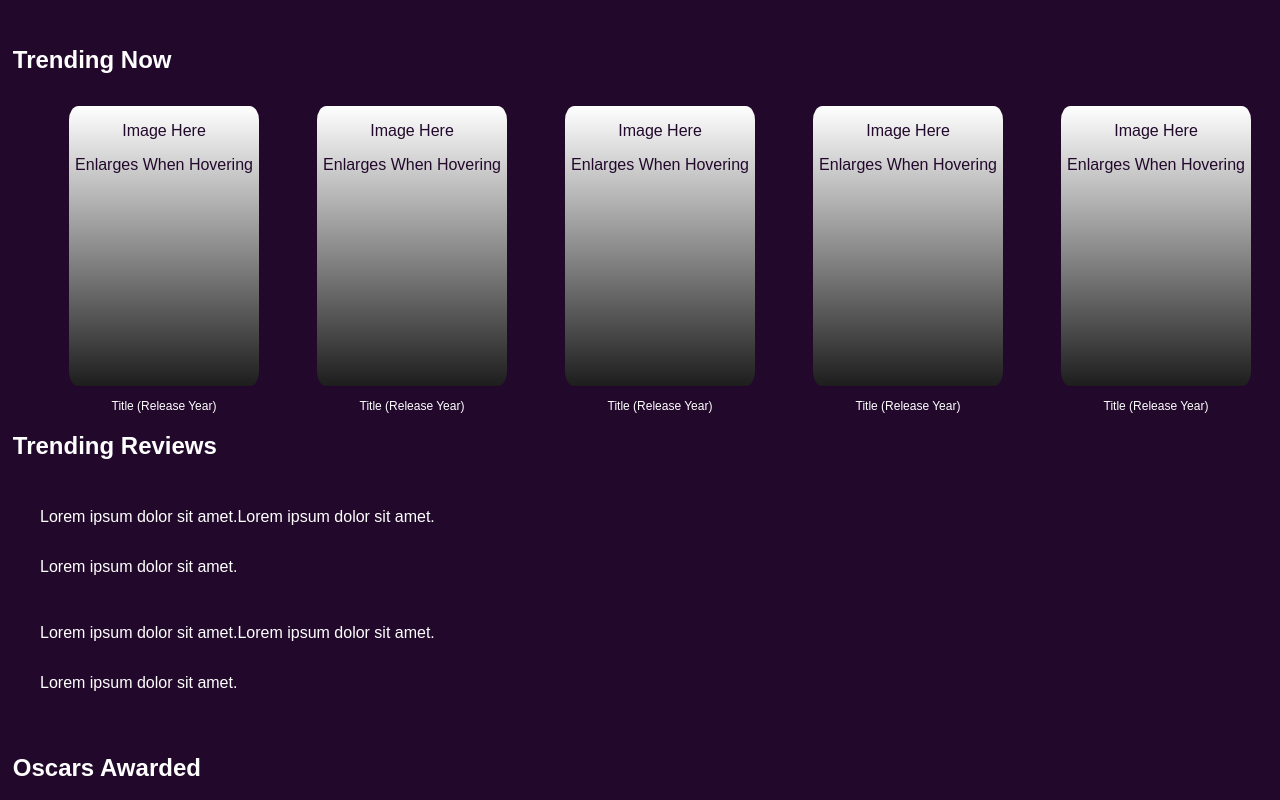
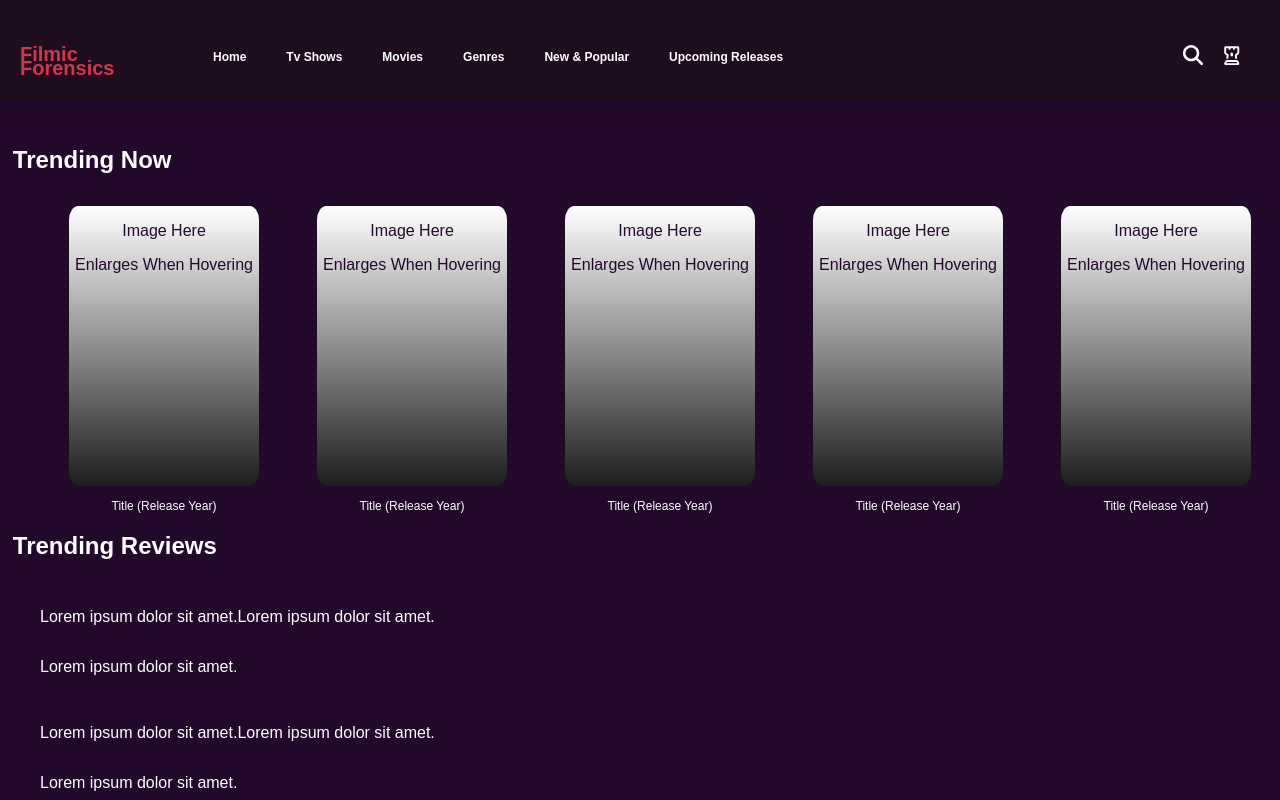
Before and after one commit to brit05h/FilmicForensics, a React (Create React App) app: page / in a window 1280 px wide. Shown: the top 800 px of the page. Built offline with nearby package versions, Linux system fonts and the light colour scheme.

Commit message:
this has the header as a component and can be implemented in different pages.

```diff
--- a/package.json
+++ b/package.json
@@ -6,6 +6,8 @@
   "dependencies": {
     "@fortawesome/fontawesome-svg-core": "^6.5.1",
     "@fortawesome/free-brands-svg-icons": "^6.5.1",
+    "@fortawesome/free-regular-svg-icons": "^6.5.1",
+    "@fortawesome/free-solid-svg-icons": "^6.5.1",
     "@fortawesome/react-fontawesome": "^0.2.0",
     "@testing-library/jest-dom": "^5.17.0",
     "@testing-library/react": "^13.4.0",
--- a/src/App.css
+++ b/src/App.css
@@ -45,3 +45,80 @@ h1{
 .review-card{
   display: inline-block;
 }
+
+/* ---------------  */
+/* ---------------  */
+/* ---------------  */
+
+body {
+  font-family: Arial;
+  margin: 0;
+}
+
+
+.header {
+  padding: 20px 20px 20px 20px;
+  text-align: left;
+  background: #1E0D1E;
+  color: white;
+  font-size: 30px;
+  max-height: 60px;
+}
+
+
+.content {
+  padding: 20px;
+}
+
+
+.header p {
+  display: inline;
+  margin-right: 10px;
+}
+
+#logo {
+  color: #D2364B;
+  font-weight: bold;
+  font-size: 20px;
+  width: 133px;
+  text-align: left;
+  line-height: 14px;
+  display: inline-flex;
+}
+
+.nav {
+  list-style-type: none;
+  display: inline-flex;
+
+  li {
+    font-size: 12px;
+    font-weight: bold;
+    padding-left: 20px;
+    padding-right: 20px;
+  }
+}
+
+.actions {
+  position: relative;
+  float: inline-end;
+  top: 25px;
+  display: inline-flex;
+  i {
+    padding-left: 15x;
+    padding-right: 15px;
+  }
+
+  i.fa-magnifying-glass{
+    font-size: 15px;
+  }
+
+  i.fa-chess-rook{
+    font-size: 22px;
+  }
+}
+
+.action-icon {
+    font-size: 20px;
+    margin-right: 20px;
+    color: #fff;
+}
--- a/src/App.js
+++ b/src/App.js
@@ -1,8 +1,10 @@
-import React from 'react';
-import './App.css';
-import './pages/MovieReviews.css';
+import React from "react";
+import "./App.css";
+import "./pages/MovieReviews.css";
 import Footer from "./components/Footer";
-import MovieReviews from './pages/MovieReviews';
+import MovieReviews from "./pages/MovieReviews";
+import Header from "./components/Header";
+
 //import Header from "./components/header_test";
 //import Genre from './pages/genre';
 //import Main from './pages/homeMain';
@@ -13,71 +15,76 @@ import MovieReviews from './pages/MovieReviews';
 function App() {
   return (
     <body className="app">
-      <header></header>
+      <script
+        src="https://kit.fontawesome.com/0b3addc975.js"
+        crossorigin="anonymous"
+      ></script>
+
+      <Header tasteProfileOn="true" />
       <section>
         <h1>Trending Now</h1>
-        <ul className = 'trend-now-list'>
-          <div className = 'card'>
+        <ul className="trend-now-list">
+          <div className="card">
             <p>Image Here</p>
             <p>Enlarges When Hovering</p>
-            <p className = 'title'>Title (Release Year)</p>
+            <p className="title">Title (Release Year)</p>
           </div>
-          <div className = 'card'>
+          <div className="card">
             <p>Image Here</p>
             <p>Enlarges When Hovering</p>
-            <p className = 'title'>Title (Release Year)</p>
+            <p className="title">Title (Release Year)</p>
           </div>
-          <div className = 'card'>
+          <div className="card">
             <p>Image Here</p>
             <p>Enlarges When Hovering</p>
-            <p className = 'title'>Title (Release Year)</p>
+            <p className="title">Title (Release Year)</p>
           </div>
-          <div className = 'card'>
+          <div className="card">
             <p>Image Here</p>
             <p>Enlarges When Hovering</p>
-            <p className = 'title'>Title (Release Year)</p>
+            <p className="title">Title (Release Year)</p>
           </div>
-          <div className = 'card'>
+          <div className="card">
             <p>Image Here</p>
             <p>Enlarges When Hovering</p>
-            <p className = 'title'>Title (Release Year)</p>
+            <p className="title">Title (Release Year)</p>
           </div>
         </ul>
       </section>
 
       <section>
         <h1>Trending Reviews</h1>
-        <ul className = 'review-list'>
-          <div className = 'review-card'>
-            <div className = 'review-star'></div>
-            <div className = 'heart'></div>
+        <ul className="review-list">
+          <div className="review-card">
+            <div className="review-star"></div>
+            <div className="heart"></div>
             <p>Lorem ipsum dolor sit amet.</p>
           </div>
-          <div className = 'review-card'>
-            <div className = 'review-star'></div>
-            <div className = 'heart'></div>
+          <div className="review-card">
+            <div className="review-star"></div>
+            <div className="heart"></div>
             <p>Lorem ipsum dolor sit amet.</p>
           </div>
-          <div className = 'review-card'>
-            <div className = 'review-star'></div>
-            <div className = 'heart'></div>
+          <div className="review-card">
+            <div className="review-star"></div>
+            <div className="heart"></div>
             <p>Lorem ipsum dolor sit amet.</p>
           </div>
         </ul>
-        <ul className = 'review-list'>
-          <div className = 'review-card'>
-            <div className = 'review-star'></div>
-            <div className = 'heart'></div>
+        <ul className="review-list">
+          <div className="review-card">
+            <div className="review-star"></div>
+            <div className="heart"></div>
             <p>Lorem ipsum dolor sit amet.</p>
           </div>
-          <div className = 'review-card'>
-            <div className = 'review-star'></div>
-            <div className = 'heart'></div>
+          <div className="review-card">
+            <div className="review-star"></div>
+            <div className="heart"></div>
             <p>Lorem ipsum dolor sit amet.</p>
           </div>
-          <div className = 'review-card'>
-            <div className = 'review-star'></div>
-            <div className = 'heart'></div>
+          <div className="review-card">
+            <div className="review-star"></div>
+            <div className="heart"></div>
             <p>Lorem ipsum dolor sit amet.</p>
           </div>
         </ul>
@@ -85,62 +92,62 @@ function App() {
 
       <section>
         <h1>Oscars Awarded</h1>
-        <ul className = 'oscar-list'>
-        <div className = 'card'>
+        <ul className="oscar-list">
+          <div className="card">
             <p>Image Here</p>
             <p>Enlarges When Hovering</p>
-            <p className = 'title'>Title (Release Year)</p>
+            <p className="title">Title (Release Year)</p>
           </div>
-          <div className = 'card'>
+          <div className="card">
             <p>Image Here</p>
             <p>Enlarges When Hovering</p>
-            <p className = 'title'>Title (Release Year)</p>
+            <p className="title">Title (Release Year)</p>
           </div>
-          <div className = 'card'>
+          <div className="card">
             <p>Image Here</p>
             <p>Enlarges When Hovering</p>
-            <p className = 'title'>Title (Release Year)</p>
+            <p className="title">Title (Release Year)</p>
           </div>
-          <div className = 'card'>
+          <div className="card">
             <p>Image Here</p>
             <p>Enlarges When Hovering</p>
-            <p className = 'title'>Title (Release Year)</p>
+            <p className="title">Title (Release Year)</p>
           </div>
-          <div className = 'card'>
+          <div className="card">
             <p>Image Here</p>
             <p>Enlarges When Hovering</p>
-            <p className = 'title'>Title (Release Year)</p>
+            <p className="title">Title (Release Year)</p>
           </div>
         </ul>
       </section>
 
       <section>
         <h1>Coming Soon</h1>
-        <ul className = 'upcoming-release-list'>
-        <div className = 'card'>
+        <ul className="upcoming-release-list">
+          <div className="card">
             <p>Image Here</p>
             <p>Enlarges When Hovering</p>
-            <p className = 'title'>Title (Release Year)</p>
+            <p className="title">Title (Release Year)</p>
           </div>
-          <div className = 'card'>
+          <div className="card">
             <p>Image Here</p>
             <p>Enlarges When Hovering</p>
-            <p className = 'title'>Title (Release Year)</p>
+            <p className="title">Title (Release Year)</p>
           </div>
-          <div className = 'card'>
+          <div className="card">
             <p>Image Here</p>
             <p>Enlarges When Hovering</p>
-            <p className = 'title'>Title (Release Year)</p>
+            <p className="title">Title (Release Year)</p>
           </div>
-          <div className = 'card'>
+          <div className="card">
             <p>Image Here</p>
             <p>Enlarges When Hovering</p>
-            <p className = 'title'>Title (Release Year)</p>
+            <p className="title">Title (Release Year)</p>
           </div>
-          <div className = 'card'>
+          <div className="card">
             <p>Image Here</p>
             <p>Enlarges When Hovering</p>
-            <p className = 'title'>Title (Release Year)</p>
+            <p className="title">Title (Release Year)</p>
           </div>
         </ul>
       </section>
--- /dev/null
+++ b/src/components/Header.js
@@ -0,0 +1,35 @@
+import React from "react";
+import { FontAwesomeIcon } from "@fortawesome/react-fontawesome";
+import { faChessRook } from "@fortawesome/free-regular-svg-icons";
+import { faMagnifyingGlass } from "@fortawesome/free-solid-svg-icons";
+//import "./Footer.css"; // Import the CSS file
+
+const Header = (props) => {
+  let tasteProfileElement;
+  if (props.tasteProfileOn === "true") {
+    tasteProfileElement = (
+      <FontAwesomeIcon icon={faChessRook} className="action-icon" />
+    );
+  }
+  return (
+    <header>
+      <div class="header">
+        <div id="logo">Filmic Forensics</div>
+        <ul class="nav">
+          <li>Home</li>
+          <li>Tv Shows</li>
+          <li>Movies</li>
+          <li>Genres</li>
+          <li>New & Popular</li>
+          <li>Upcoming Releases</li>
+        </ul>
+        <div class="actions">
+          <FontAwesomeIcon icon={faMagnifyingGlass} className="action-icon" />
+          {tasteProfileElement}
+        </div>
+      </div>
+    </header>
+  );
+};
+
+export default Header;
```
Also changed, not shown: 2 other files (tests, documents, lock files or other folders).
